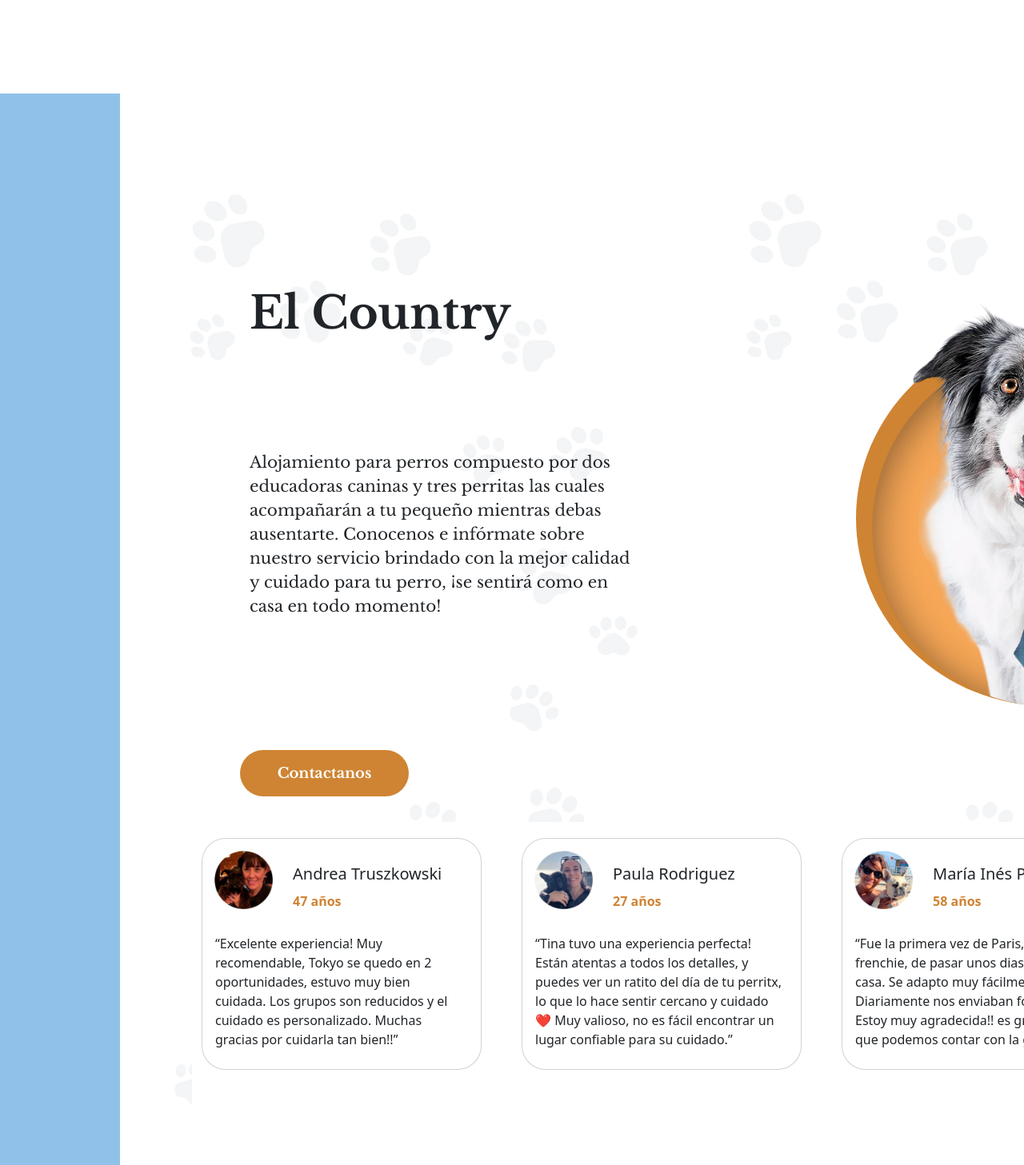
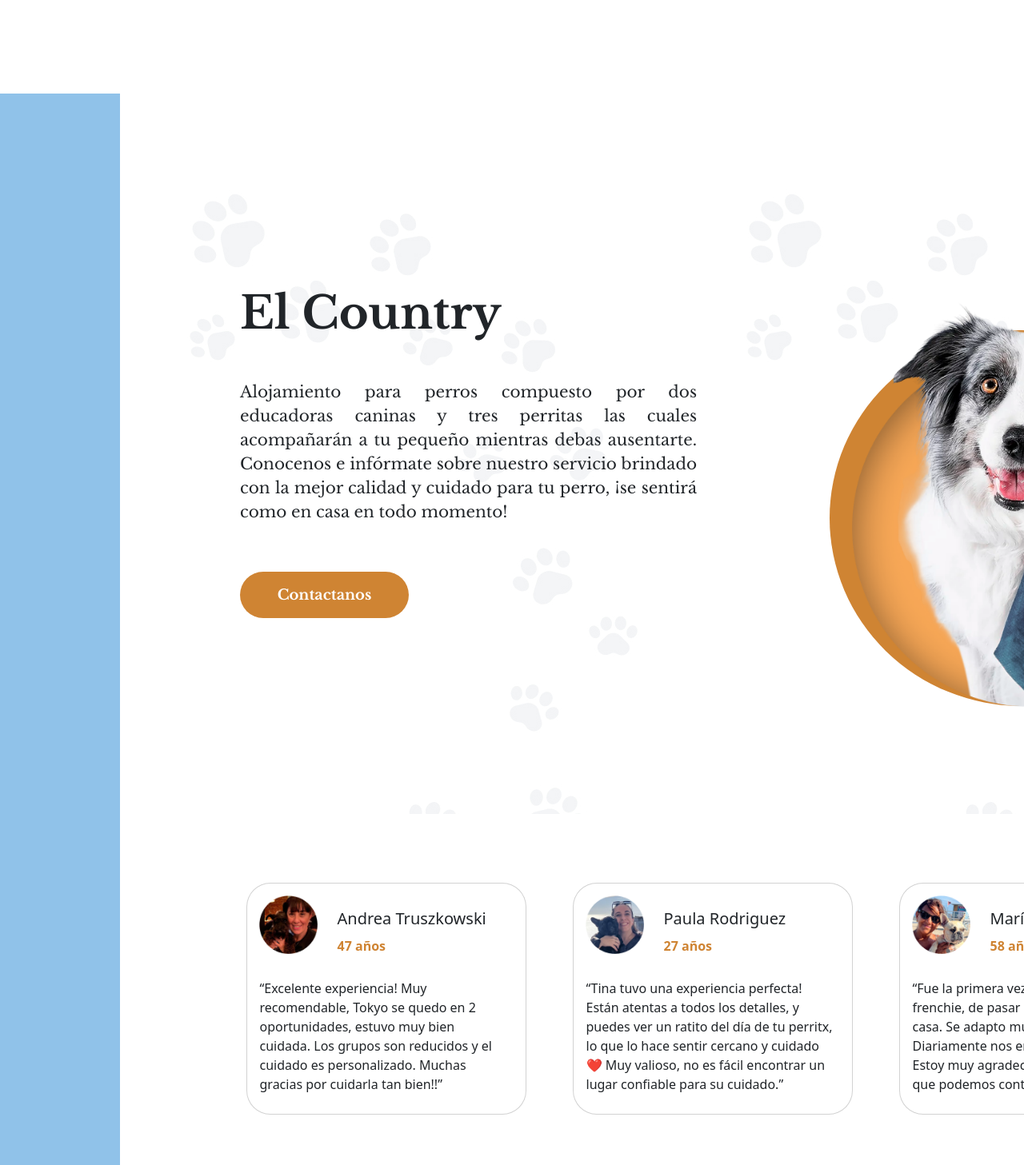
Before and after one commit to JaRafCaPer/guarderia_el_country, a React (Create React App) app: page / in a window 1280 px wide. Shown: the part 93-1550 px from the top of the page at 80% size. Built offline with nearby package versions, Linux system fonts and the light colour scheme.

Commit message:
Se arregla vista desktop de Home

```diff
--- a/src/components/Home/Home.css
+++ b/src/components/Home/Home.css
@@ -8,6 +8,10 @@
     margin-top: 100px;
     margin-left: 150px;
     background-image: url(../../assets/images/Paws\ -\ up.jpg);
+    display: grid;
+  grid-template-columns: 1fr;
+  grid-template-rows: 1fr 1fr;
+  align-items: center;
 }
 
 
@@ -22,6 +26,9 @@
     max-height: 580px;
     margin-top: 241px;
     margin-left: 150px;
+    display: grid;
+    grid-template-columns: 1fr 1fr;
+    grid-template-rows: 1fr;
 }
 .col1 {
     width: 513px;
@@ -29,7 +36,7 @@
     grid-gap: 10px;
 }
 .texto {
-    width: 513px;
+    width: 571px;
     height: 580px;
 }
 .pText {
@@ -37,13 +44,20 @@
     max-height: 302px;
     font-family: 'Libre Baskerville', serif;
     font-size: 20px;
+    margin: 0px;
+    text-align: justify;
 }
-h1 {
+.titulo {
     max-width: 327px;
-    max-height: 48px;
+    max-height: 302px;
     font-family: 'Libre Baskerville', serif;
     font-size: 56px;
     font-weight:bold;
+    margin-bottom: 50px;
+}
+.contButton{
+    align-items: start;
+    margin-top: 60px;
 }
 .button {
     width: 211px;
@@ -56,7 +70,6 @@ h1 {
     font-weight: bold;
     font-size: 18px;
     border-radius:75px;
-    Padding: 8px, 24px, 8px, 24px;
 }
 .button:hover {
     background-color:#E5A763;
@@ -70,7 +83,7 @@ h1 {
 /* Lowering the shadow */
 }
 .col2 {
-    width: 813px;
+    width: 927px;
     height: 580px;
     position: relative;
     display: flex;
@@ -102,16 +115,18 @@ h1 {
 .col2:hover .background {
     transform: scale(1.2); /* Escalamos el fondo en un 20% al hacer hover */
   }
-.testCards {
+.sec2Cont {
     width: 1620px;
     height: 411px;
     background-color: white;
-    margin-left: 0px;
+
 }
 
 .testCards{
-    width: 1200px;
-    margin: 90px;
+    width: 1335px;
+    height: 360px;
+    margin-top: 66px;
+    margin-left: 90px;
 }
 
 /* Media query for tablets */
--- a/src/components/Home/Home.jsx
+++ b/src/components/Home/Home.jsx
@@ -10,32 +10,35 @@ const Home = () => {
     return (
         <>
             <div className='bg'>
-                <div className='mainContainer hidden md:block'>
-                    <Row className='sec1Cont'>
-                        <Row className='innerCont'>
-                            <Col className='col1'>
-                                <Row className='texto'>
+                <div className='mainContainer'>
+                    <div className='sec1Cont'>
+                        <div className='innerCont'>
+                            <div className='col1'>
+                                <div className='texto'>
 
-                                    <h1> El Country </h1>
+                                    <h1 className='titulo'> El Country </h1>
                                     <p className='pText'>Alojamiento para perros compuesto por dos educadoras caninas y tres perritas las cuales acompañarán a tu pequeño mientras debas ausentarte.
                                         Conocenos e infórmate sobre nuestro servicio brindado con la mejor calidad y cuidado para tu perro, ¡se sentirá como en casa en todo momento!</p>
-                                </Row>
-                                <Row>
+                                    <div className='contButton'>
                                         <button className="button">
                                             Contactanos
                                         </button>
-                                </Row>
+                                    </div>
+                                </div>
 
-                            </Col>
+
+                            </div>
                         <div className='col2'>
                             <div class="background"></div>
                                 <Image className='imgPerro' src={perroNaranja}/>
                             </div>
-                        </Row>
-                    </Row>
-                    <Row className='testCards justify-content-center'>
+                        </div>
+                    </div>
+                    <div className='sec2Cont'>
+                        <div className='testCards'>
                         <CarouselReviews/>
-                    </Row>
+                        </div>
+                    </div>
                 </div>
             </div>
         </>
```
Lines whose indentation alone changed are shown as unchanged.
